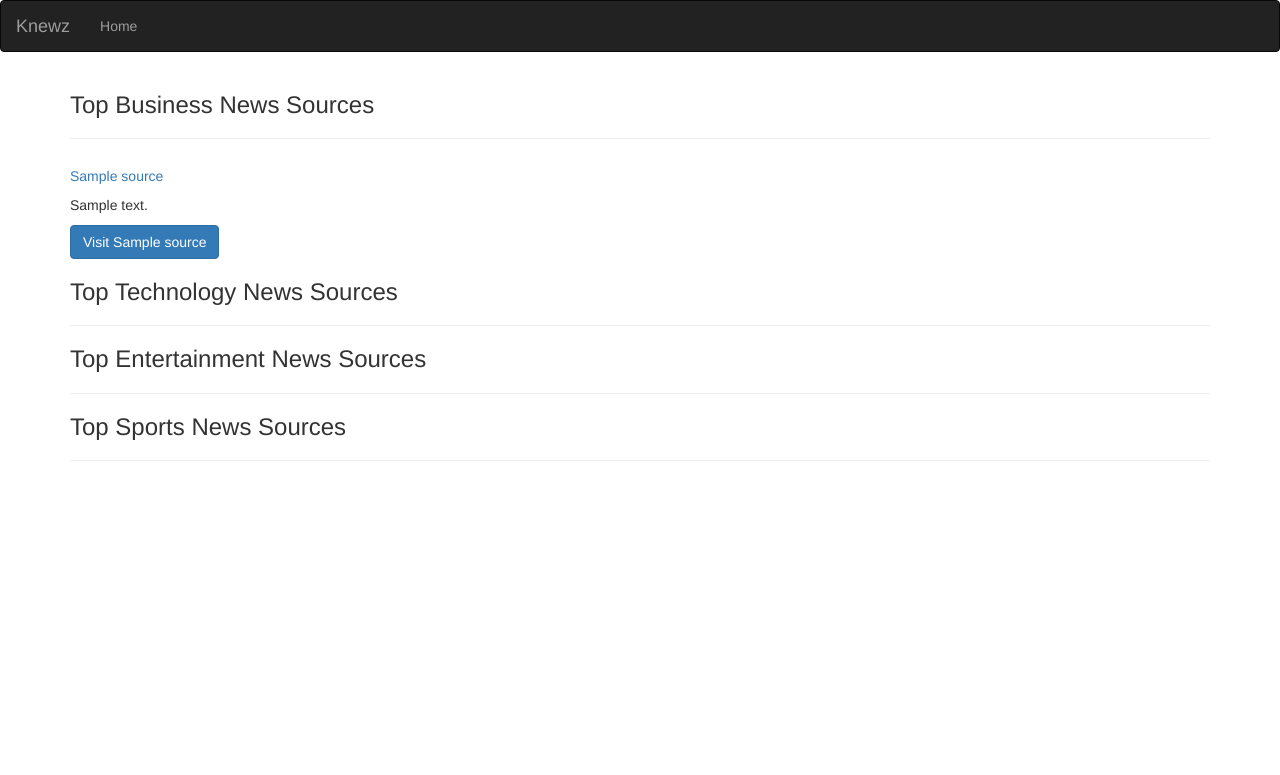
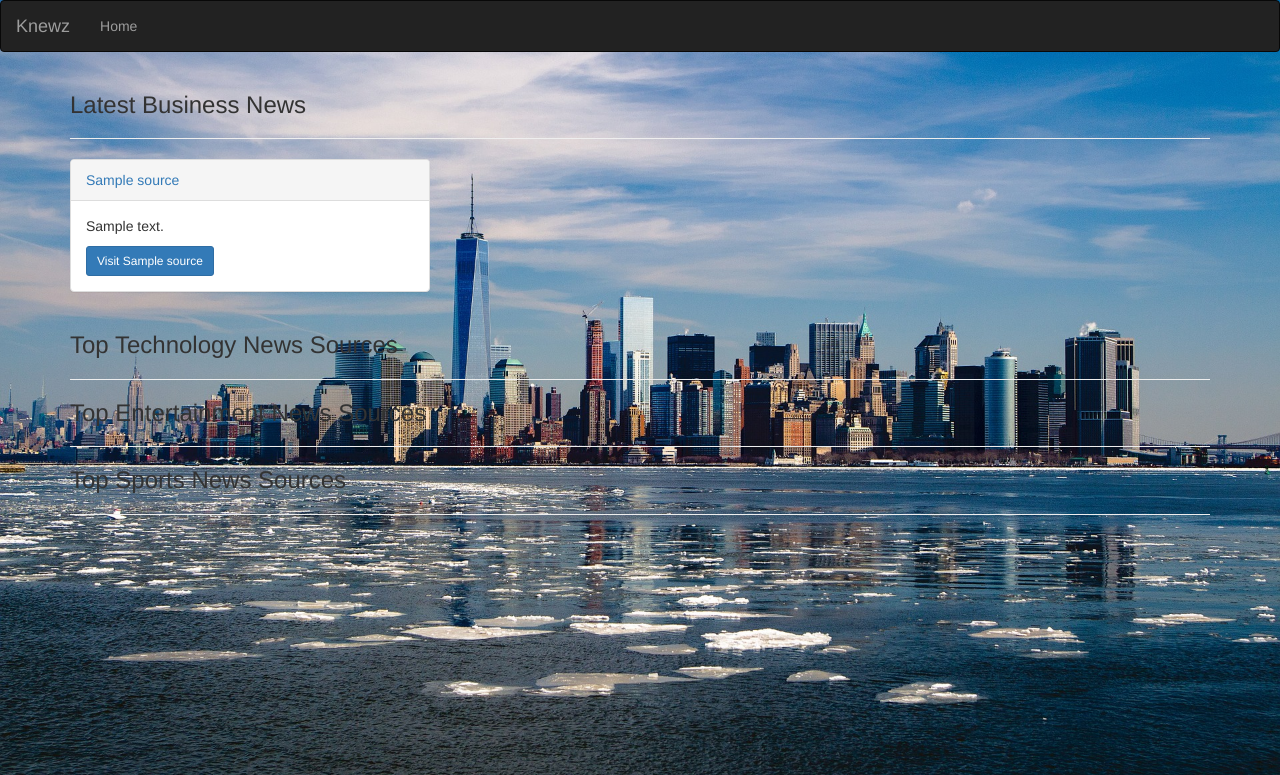
Before and after one commit to jLuseno161/Knewz, a Flask app: template app/templates/index.html in a window 1280 px wide. Shown: the top 775 px of the page. Run offline with Flask 2, Linux system fonts and the light colour scheme; the template is opened without the code that fills it: most values are stand-ins (such as "Sample title", 1, 10 or a date in 2020); some libraries are stand-ins or nearby versions.

Commit message:
set bg image and change api key

```diff
--- a/app/request.py
+++ b/app/request.py
@@ -89,9 +89,4 @@ def process_articles(articles_list):
 			articles_result = Articles(id,author,title,description,url,image,date)
 			articles_object.append(articles_result)
 
-
-
-
-
-
 	return articles_object
--- a/app/static/css/index.css
+++ b/app/static/css/index.css
@@ -1,7 +1,7 @@
-body {
-    background-color: rgb(206, 170, 170);
+body{
+    background-image: url(./news.jpg);
+    background-repeat: no-repeat;
+    background-size: cover;
+    background-position: center center;
+    background-attachment: fixed;
 }
-
-.setBorder{
-
-}
--- a/app/templates/index.html
+++ b/app/templates/index.html
@@ -1,29 +1,38 @@
+<!-- <h1> Hello World </h1> -->
 {% extends 'base.html'%}
-{% import 'macros.html' as macro %}
+{% import 'macros.html' as macro%}
+<!Doctype html>
+<html>
 
+<head>
+    <!Doctype html>
+    <html>
+
+    <head>
+        <meta charset="utf-8">
+        {% block styles%}
+        {{ super() }}
+        <link rel="stylesheet" href="{{url_for('static',filename='css/index.css')}}">
+        {% endblock %}
+    </head>
+
+<body>
     {% block content%}
     <div class="container">
-    <!-- Business News Section  -->
-    <h3> Top Business News Sources</h3>
+        <h3> Latest Business News</h3>
         <hr>
 
         {{ macro.displaySourceList(sources)}}
-
-    <!-- Business News Section  -->
 
         <h3> Top Technology News Sources</h3>
         <hr>
 
         {{ macro.displaySourceList(technology_sources)}}
 
-    <!-- Entertainment News Section  -->
-
         <h3> Top Entertainment News Sources</h3>
         <hr>
 
         {{ macro.displaySourceList(entertainment_sources)}}
-
-    <!-- Entertainment News Section  -->
 
         <h3> Top Sports News Sources</h3>
         <hr>
@@ -31,6 +40,8 @@
         {{ macro.displaySourceList(sports_sources)}}
 
     </div>
+    {%endblock%}
 
+</body>
 
-{%endblock%}
+</html>
--- a/app/templates/macros.html
+++ b/app/templates/macros.html
@@ -5,7 +5,7 @@
     {% for sources in source_row %}
     <div class="col-md-4">
 
-        <!-- <div class="panel panel-default">
+        <div class="panel panel-default">
             <div class="panel-heading">
                 <a href="/sources/{{sources.id}}">
                     {{ sources.name}}
@@ -15,19 +15,19 @@
                 <p>
                     {{ sources.description |truncate(100)}}
                 </p>
-                <a href="/sources/{{sources.id}}" class="btn btn-success btn-sm">Visit {{sources.name}}</a>
+                <a href="/sources/{{sources.id}}" class="btn btn-primary btn-sm">Visit {{sources.name}}</a>
             </div>
-        </div> -->
-        <div class="card border-primary setBorder">
-            <!-- <img src="..." class="card-img-top" alt="..."> -->
-            <div class="card-body">
+        </div>
+        <!-- <div class="card border-primary">
+             <img src="..." class="card-img-top" alt="..."> -->
+        <!-- <div class="card-body">
                 <h5 class="card-title"> <a href="/sources/{{sources.id}}">
                         {{ sources.name}}
                     </a></h5>
                 <p class="card-text"> {{ sources.description |truncate(100)}}</p>
                 <a href="/sources/{{sources.id}}" class="btn btn-primary">Visit {{sources.name}}</a>
             </div>
-        </div>
+        </div> -->
     </div>
     {% endfor %}
 </div>
```
Also changed, not shown: app/templates/articles.html (+17 -1 lines), app/static/css/news.jpg (added), 1 other file. Lines whose indentation alone changed are shown as unchanged.
